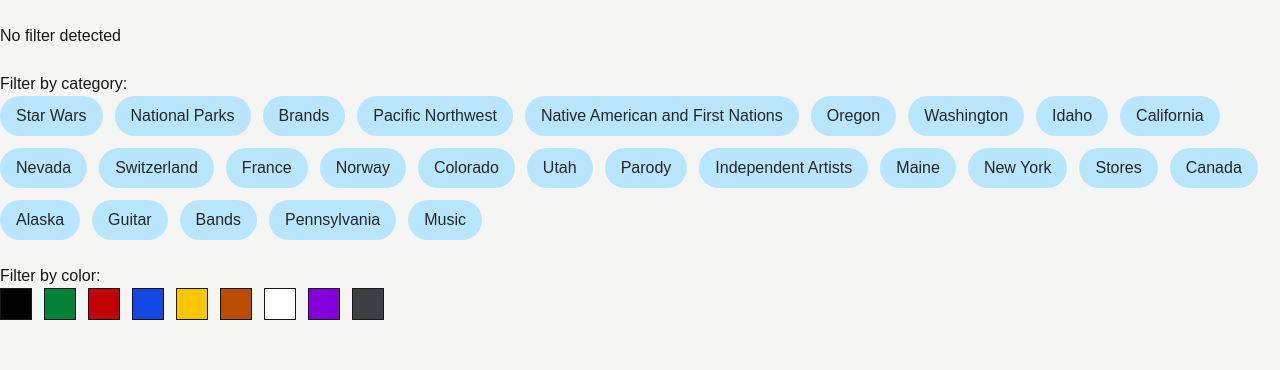
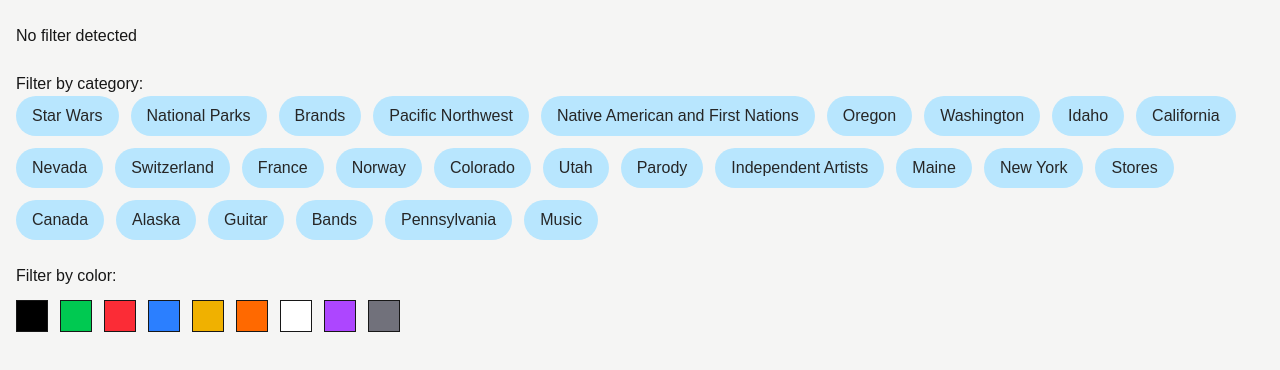
Before and after one commit to leighholcombe/shirt-gallery1, a Next.js app: page / in a window 1280 px wide. Shown: the top 370 px of the page. Built offline with nearby package versions, Linux system fonts and the light colour scheme.

Commit message:
Updated styles including new hover and selection patterns

```diff
--- a/app/components/chips.tsx
+++ b/app/components/chips.tsx
@@ -20,7 +20,7 @@
           chipClasses = "text-neutral-800 rounded-full block py-2 px-4 whitespace-nowrap hover:bg-sky-400";
           if(chip.value == tagParam) {
             chip_selected = true;
-            chipClasses += " bg-indigo-300";
+            chipClasses += " bg-sky-300";
           } else {
             chipClasses += " bg-sky-200";
           }
--- a/app/components/swatches.tsx
+++ b/app/components/swatches.tsx
@@ -16,14 +16,12 @@
   return (
     <div>
       <h2>Filter by color:</h2>
-      <div className="flex gap-3">
+      <div className="flex gap-3 items-center h-14">
         {colors.map((color) => {
-          swatchClasses = "block w-8 h-8 custom-swatch hover:mt-1 bg-" + color.class;
+          swatchClasses = "block w-8 h-8 custom-swatch hover:scale-125 transition-transform border bg-" + color.class;
           if(color.value == colorParam) {
             swatch_selected = true;
-            swatchClasses += " border-3";
-          } else {
-            swatchClasses += " border";
+            swatchClasses += " ring-3 ring-sky-300";
           }
           return (
             <a href={`/?color=${color.value}`} key={color.value} className={swatchClasses} aria-label={`color ${color.name}`}>
--- a/app/globals.css
+++ b/app/globals.css
@@ -29,4 +29,4 @@
   border-color: var(--foreground);
 }
 
-@source inline("bg-black bg-white bg-green-700 bg-red-700 bg-blue-700 bg-yellow-400 bg-amber-700 bg-purple-700 bg-zinc-700 bg-sky-200 bg-sky-400 text-neutral-800 bg-indigo-300");
+@source inline("bg-black bg-white bg-green-500 bg-red-500 bg-blue-500 bg-yellow-500 bg-orange-500 bg-purple-500 bg-zinc-500 bg-sky-200 bg-sky-300 bg-sky-400 text-neutral-800");
--- a/app/page.tsx
+++ b/app/page.tsx
@@ -8,7 +8,7 @@
 export default function Home() {
 
   return (
-    <div className="flex">
+    <div className="flex px-4">
       <main>
         <section id="test" className="my-6">
           <Suspense>
--- a/public/data/colors.json
+++ b/public/data/colors.json
@@ -7,27 +7,27 @@
   {
     "name": "Green",
     "value": "green",
-    "class": "green-700"
+    "class": "green-500"
   },
   {
     "name": "Red",
     "value": "red",
-    "class": "red-700"
+    "class": "red-500"
   },
   {
     "name": "Blue",
     "value": "blue",
-    "class": "blue-700"
+    "class": "blue-500"
   },
   {
     "name": "Yellow",
     "value": "yellow",
-    "class": "yellow-400"
+    "class": "yellow-500"
   },
   {
     "name": "Orange",
     "value": "orange",
-    "class": "amber-700"
+    "class": "orange-500"
   },
   {
     "name": "White",
@@ -37,11 +37,11 @@
   {
     "name": "Purple",
     "value": "purple",
-    "class": "purple-700"
+    "class": "purple-500"
   },
   {
     "name": "Gray",
     "value": "gray",
-    "class": "zinc-700"
+    "class": "zinc-500"
   }
 ]
```
